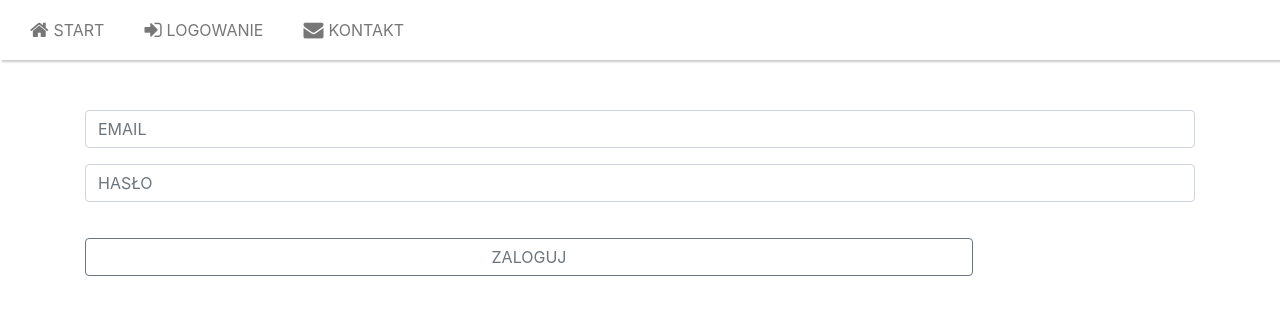
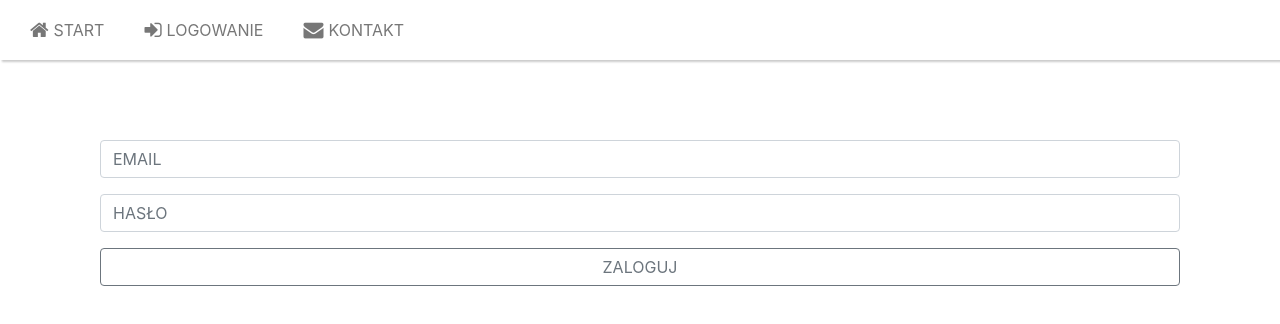
Before and after one commit to michalnoga-lab/store_application_frontend, a React (Create React App) app: page /login in a window 1280 px wide. Shown: the top 324 px of the page. Built offline with nearby package versions, Linux system fonts and the light colour scheme.

Commit message:
Add Delivery address

```diff
--- a/src/App.js
+++ b/src/App.js
@@ -10,6 +10,7 @@ import {Login} from "./components/login/Login";
 import {Product} from "./components/_user/product/Product";
 import {DeliveryAddress} from "./components/_user/deliveryAddress/DeliveryAddress";
 import {Cart} from "./components/_user/cart/Cart";
+import {AddDeliveryAddress} from "./components/_user/deliveryAddress/AddDeliveryAddress";
 
 
 class App extends Component {
@@ -75,6 +76,9 @@ class App extends Component {
                         <Product path='/products/all'/>
                         <Cart path='/carts/all'/>
                         <DeliveryAddress path='/deliveryAddress/all'/>
+                        <AddDeliveryAddress path='/deliveryAddress/add'/>
+                        {/*wyszukaj produkt*/}
+                        {/*mój koszyk*/}
                         <Contact path='/contact'/>
                         <Logout path='/logout'/>
 
@@ -125,3 +129,5 @@ class App extends Component {
 }
 
 export {App};
+
+//  todo fetch jako jedna metdoa z paramterami ???
--- a/src/assets/scss/base.scss
+++ b/src/assets/scss/base.scss
@@ -2,8 +2,8 @@
 
 @import "main";
 @import "table";
+@import "input";
 
-@import '../../components/login/login';
 @import '../../components/navigation/navigation';
 
 figure {
--- /dev/null
+++ b/src/assets/scss/input.scss
@@ -0,0 +1,14 @@
+.input-page {
+  width: 100%;
+  padding: 80px 100px;
+  align-items: center;
+
+}
+
+@media screen and (max-width: 639px) {
+  .login-page {
+    margin-left: 60px;
+    max-width: 250px;
+    align-content: center;
+  }
+}
--- a/src/components/_user/cart/Cart.jsx
+++ b/src/components/_user/cart/Cart.jsx
@@ -48,6 +48,7 @@ class Cart extends Component {
                             <td>Dostawa</td>
                             <td>Wartość</td>
                             <td>Data zamówienia</td>
+                            <td>Status</td>
                         </tr>
                         </thead>
                         <tbody>
@@ -58,6 +59,7 @@ class Cart extends Component {
                                 <td> {el.totalNetValue} PLN</td>
                                 {/*todo formatowanie wartośći poprzecinku + netto/brutto */}
                                 <td>{el.purchaseTime}</td>
+                                <td>{el.cartClosed === true ? 'ZAMKNIĘTY' : 'OTWARTY'}</td>
                                 {/*todo formatowanie czasu */}
                             </tr>
                         ))}
--- /dev/null
+++ b/src/components/_user/deliveryAddress/AddDeliveryAddress.jsx
@@ -0,0 +1,63 @@
+import React, {Component} from "react";
+import Form from "react-bootstrap/Form";
+import Button from "react-bootstrap/Button";
+
+import * as URLs from '../../URLs'
+import Address from "./model/Address";
+
+class AddDeliveryAddress extends Component {
+
+    constructor(props) {
+        super(props);
+
+        this.state = {
+            street: '',
+            phone: ''
+        }
+    }
+
+    updateStreet = e => {
+        this.setState({street: e.target.value})
+    }
+
+    updatePhone = e => {
+        this.setState({phone: e.target.value})
+    }
+
+    async addAddress(address, phone) {
+
+        const url = URLs.backend + 'api/deliveryAddress/add';
+        const headers = new Headers();
+        headers.set('Content-Type', 'application/json;charset=UTF-8');
+        headers.set('Authorization', 'Bearer ' + sessionStorage.getItem('token'));
+
+        const response = await fetch(url, {
+            method: 'POST',
+            headers: headers,
+            body: JSON.stringify(new Address(this.state.street, this.state.phone))
+        });
+
+        const body = await response.json();
+    }
+
+    render() {
+        return (
+            <div className='input-page'>
+                <Form>
+                    <Form.Group controlId="formStreet">
+                        <Form.Control type="text" placeholder="ULICA" onChange={this.updateStreet}/>
+                    </Form.Group>
+                    <Form.Group controlId="formPhone">
+                        <Form.Control type="text" placeholder="TELEFON" onChange={this.updatePhone}/>
+                    </Form.Group>
+                    <Button onClick={() => this.addAddress(this.state.street, this.state.phone)}
+                            variant="outline-secondary btn-block" type="button"> DODAJ </Button>
+                </Form>
+            </div>
+        )
+    }
+}
+
+//todo redirect -> wszystkie adresy
+
+export {AddDeliveryAddress}
--- a/src/components/_user/deliveryAddress/DeliveryAddress.jsx
+++ b/src/components/_user/deliveryAddress/DeliveryAddress.jsx
@@ -1,6 +1,6 @@
 import React, {Component} from "react";
+import Table from "react-bootstrap/Table";
 import * as URLs from '../../URLs'
-import Table from "react-bootstrap/Table";
 
 class DeliveryAddress extends Component {
 
--- /dev/null
+++ b/src/components/_user/deliveryAddress/model/Address.jsx
@@ -0,0 +1,8 @@
+export default class Address {
+
+    constructor(street, phone) {
+        this.street = street;
+        this.phone = phone;
+        this.hidden = false
+    }
+}
--- a/src/components/login/Login.jsx
+++ b/src/components/login/Login.jsx
@@ -44,10 +44,9 @@ class Login extends Component {
     }
 
     render() {
+        return (
+            <div className="input-page">
 
-        return (
-            <div className="login-page">
-                <section className="container">
                     <div>
                         <Form>
                             <Form.Group controlId="formBasicEmail">
@@ -60,12 +59,12 @@ class Login extends Component {
                             {/*    <Form.Check type="checkbox" label="Check me out"/>*/}
                             {/*</Form.Group>*/}
                             <Button onClick={() => this.loginClick(this.state.login, this.state.password)}
-                                    variant="outline-secondary" type="button">
+                                    variant="outline-secondary btn-block" type="button">
                                 ZALOGUJ
                             </Button>
                         </Form>
                     </div>
-                </section>
+
             </div>
         )
     }
--- a/src/components/login/login.scss
+++ /dev/null
@@ -1,20 +0,0 @@
-.login-page {
-  width: 100%;
-  display: flex;
-  flex-direction: column;
-  padding-top: 50px;
-  align-content: center;
-
-  button {
-    margin-top: 20px;
-    width: 80%;
-  }
-}
-
-@media screen and (max-width: 639px) {
-  .login-page {
-    margin-left: 60px;
-    max-width: 250px;
-    align-content: center;
-  }
-}
```
